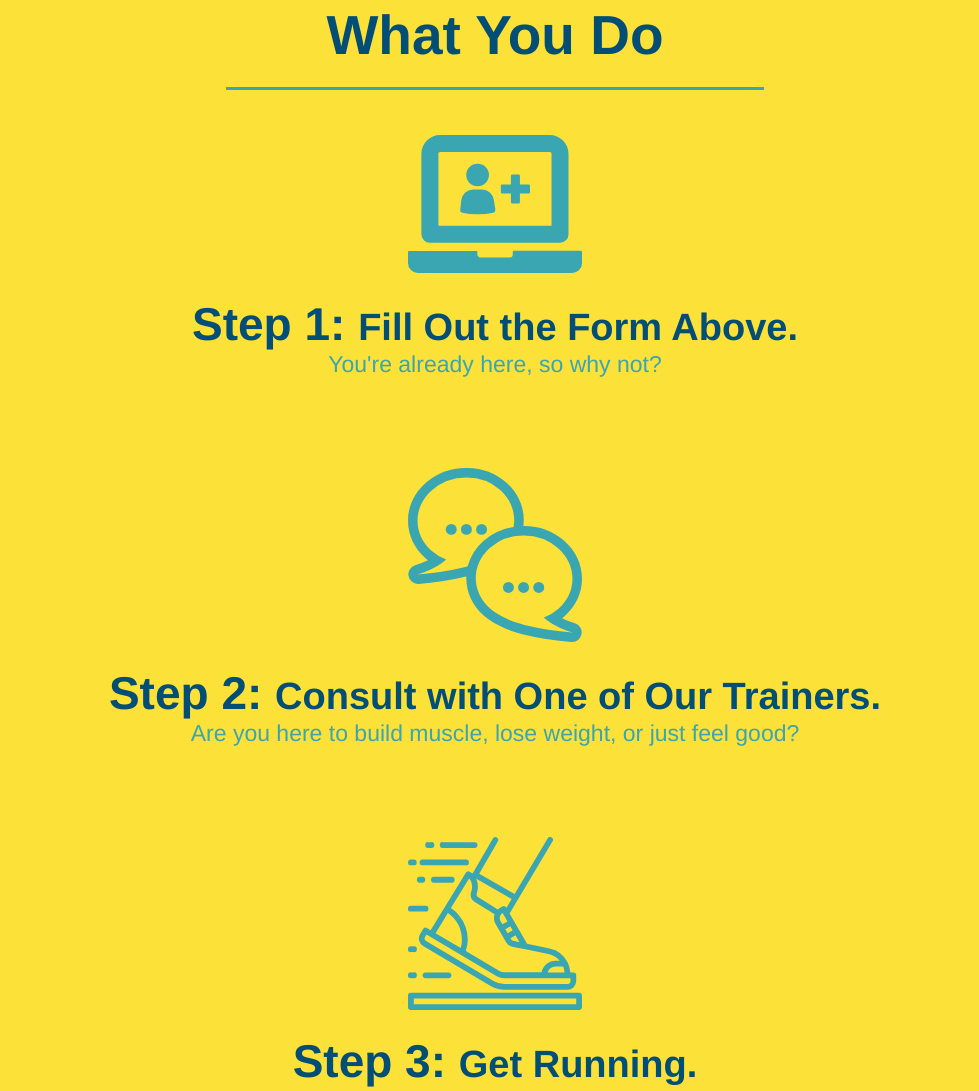
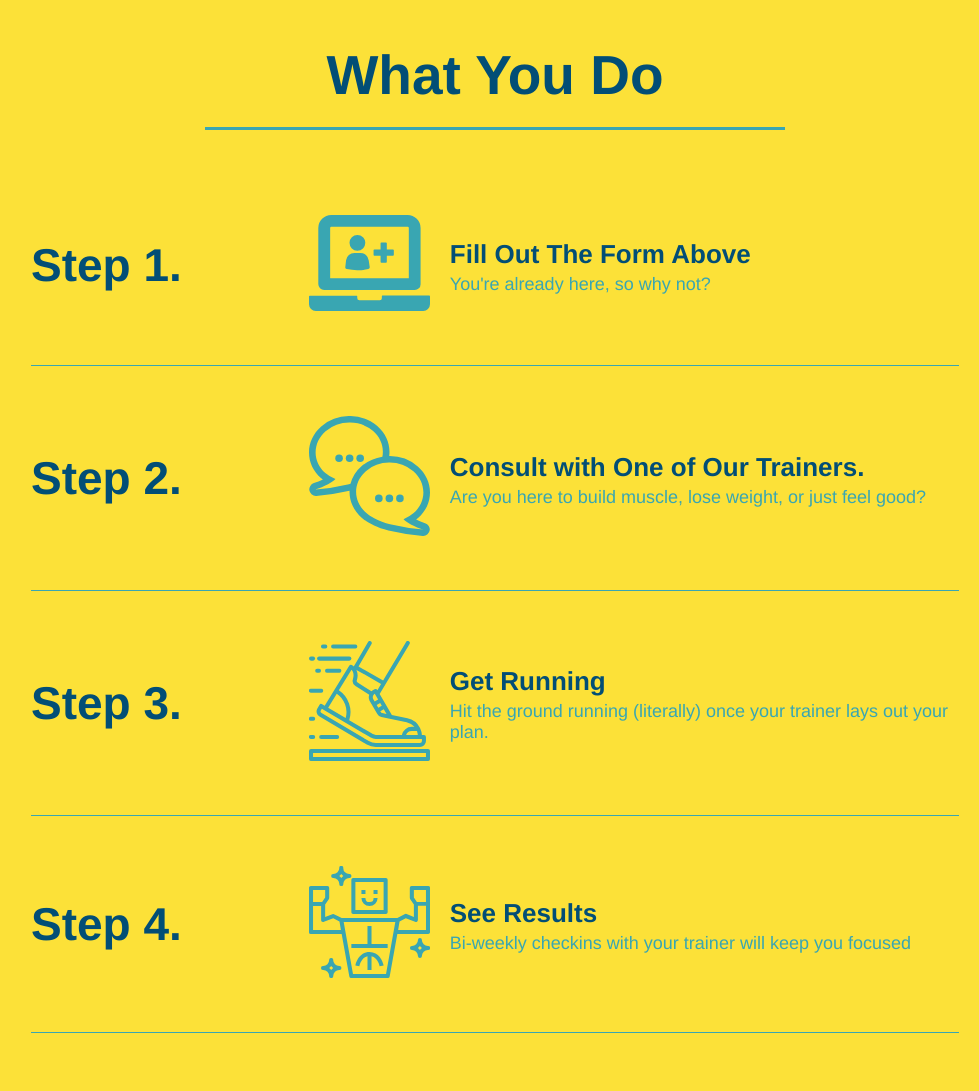
Before and after one commit to mtemblador/run-buddy, a plain HTML site: page index.html in a window 1280 px wide. Shown: the part 1117-2208 px from the top of the page, without its empty margins (145-1124 px from the left). Drawn offline with Linux system fonts and the light colour scheme.

Commit message:
add flexbox to the steps

```diff
--- a/assets/css/style.css
+++ b/assets/css/style.css
@@ -96,7 +96,7 @@ section {
   padding: 20px;
   color: #024e76;
   width: 40%;
-  margin: 3.5%:
+  margin: 3.5%;
 }
 
 .hero-cta {
@@ -154,44 +154,71 @@ section {
   width: 80%;
   font-size: 20px;
   margin: 0 auto;
+  text-align: center;
 }
 
-.steps {
-  text-align: center;
+.steps{
   background: #fce138;
 }
 
-.steps div {
-  margin-bottom: 80px;
+.step {
+  margin: 50px auto;
+  padding-bottom: 50px;
+  width: 80%;
+  border-bottom: 1px solid #39a6b2;
+  display: flex;
+  flex-wrap: wrap;
+  align-items: center;
+  justify-content: space-between;
 }
 
-.steps img {
-  width: 15%;
-  margin: 10px 0;
+.step h3 {
+  color: #024e76;
+  font-size: 46px;
+  flex: 1 30%
 }
 
-.steps h3 {
-  color: #024e76;
-  font-size: 46px;
-  margin-top: 10px;
+.step-info {
+  flex: 2 70%;
+  display: flex;
+  flex-wrap: wrap;
+  align-items: center;
 }
 
-.steps p {
-  color: #39a6b2;
-  font-size: 23px;
+.step-img {
+  flex: 1 12%;
+  margin-right: 20px;
 }
 
-.steps span {
-  font-size: 38px;
+.step-img img {
+  max-width: 100%;
 }
+
+.step-text {
+  flex: 12;
+}
+
+.step-text p {
+  color: #39a6b2;
+  font-size: 18px;
+}
+
+.step-text h4 {
+  font-size: 26px;
+  line-height: 1.5;
+  color: #024e76;
+}
+
+
 
 .section-title {
   font-size: 55px;
   color: #024e76;
-  margin-bottom: 35px;
-  padding: 0 100px 20px 100px;
-  display: inline-block;
   border-bottom: 3px solid;
+  padding: 20px;
+  text-align: center;
+  margin: 0 auto 35px auto;
+  width: 50%;
 }
 
 .primary-border {
@@ -202,9 +229,6 @@ section {
   border-color: #39a6b2;
 }
 
-.trainers {
-  text-align: center;
-}
 
 .trainer {
   width: 900px;
@@ -251,7 +275,6 @@ section {
 
 /* REACH OUT STYLES START */
 .contact {
-  text-align: center;
   background: #024e76;
 }
 
@@ -290,4 +313,8 @@ section {
   color: #fce138;
 }
 
+.flex-row {
+  display: flex;
+}
+
 /* REACH OUT STYLES END */
--- a/index.html
+++ b/index.html
@@ -77,7 +77,10 @@
 
   <!-- "what we do" section -->
   <section id="what-we-do" class="intro">
+    <div class = "flex-row">
     <h2 class="section-title primary-border">What We Do</h2>
+
+    </div>
     <p>
       butcher selfies chambray shabby chic gentrify readymade yr Echo Park XOXO Tumblr normcore Banksy direct trade Blue
       Bottle chillwave you probably haven't heard of them single-origin coffee Vice fanny pack fixie Odd Future Austin
@@ -85,39 +88,76 @@
       sustainable Intelligentsia umami deep v craft
     </p>
   </section>
+ <!-- end "what we do" -->
 
  <!-- "what you do" section -->
  <section id="what-you-do" class="steps">
-    <h2 class="section-title secondary-border">What You Do</h2>
+  <div class="flex-row">
+    <h2 class="section-title secondary-border">
+      What You Do
+    </h2>
+  </div>
 
-    <div>
+  <div class="step">
+    <h3>Step 1.</h3>
+    <div class="step-info">
+      <div class="step-img">
         <img src="./assets/images/step-1.svg" alt="" />
-      <h3>Step 1: <span>Fill Out the Form Above.</span></h3>
+      </div>
+      <div class="step-text">
+        <h4>Fill Out The Form Above</h4>
         <p>You're already here, so why not?</p>
       </div>
+    </div>
+  </div>
 
-    <div>
+  <div class="step">
+    <h3>Step 2.</h3>
+    <div class="step-info">
+      <div class="step-img">
       <img src="./assets/images/step-2.svg" alt="" />
-      <h3>Step 2: <span>Consult with One of Our Trainers.</span></h3>
+      </div>
+      <div class = "step-text">
+      <h4>Consult with One of Our Trainers.</h4>
       <p>Are you here to build muscle, lose weight, or just feel good?</p>
       </div>
+    </div>
+  </div>
 
-    <div>
+<div class="step">
+  <h3>Step 3.</h3>
+  <div class="step-info">
+    <div class="step-img">
       <img src="./assets/images/step-3.svg" alt="" />
-      <h3>Step 3: <span>Get Running.</span></h3>
+    </div>
+    <div class="step-text">
+      <h4>Get Running</h4>
       <p>Hit the ground running (literally) once your trainer lays out your plan.</p>
     </div>
-
-    <div>
+  </div>
+</div>
+<div class="step">
+  <h3>Step 4.</h3>
+  <div class="step-info">
+    <div class="step-img">
       <img src="./assets/images/step-4.svg" alt="" />
-      <h3>Step 4: <span>See Results.</span></h3>
+    </div>
+    <div class="step-text">
+      <h4>See Results</h4>
       <p>Bi-weekly checkins with your trainer will keep you focused</p>
+    </div>
+  </div>
 </div>
 </section>
 
   <!-- "meet the trainers" section -->
-  <section id="your-trainers" class="trainers">
-    <h2 class="section-title primary-border">Meet The Trainers</h2>
+  <section id="your-trainers">
+    <div class="flex-row">
+      <h2 class="section-title primary-border">
+        Meet The Trainers
+      </h2>
+    </div>
+
     <article class="trainer">
       <img src="./assets/images/trainer-1.jpg" alt="Arron Stephens in his workout clothes, ready to pump iron" />
       <div class="trainer-bio text-left">
@@ -163,7 +203,11 @@
 
   <!-- "reach out" section -->
   <section id="reach-out" class="contact">
-    <h2 class="section-title secondary-border">Reach Out</h2>
+    <div class="flex-row">
+      <h2 class="section-title secondary-border">
+        Reach Out
+      </h2>
+    </div>
 
 
     <div class="contact-info">
```
Lines whose indentation alone changed are shown as unchanged.
